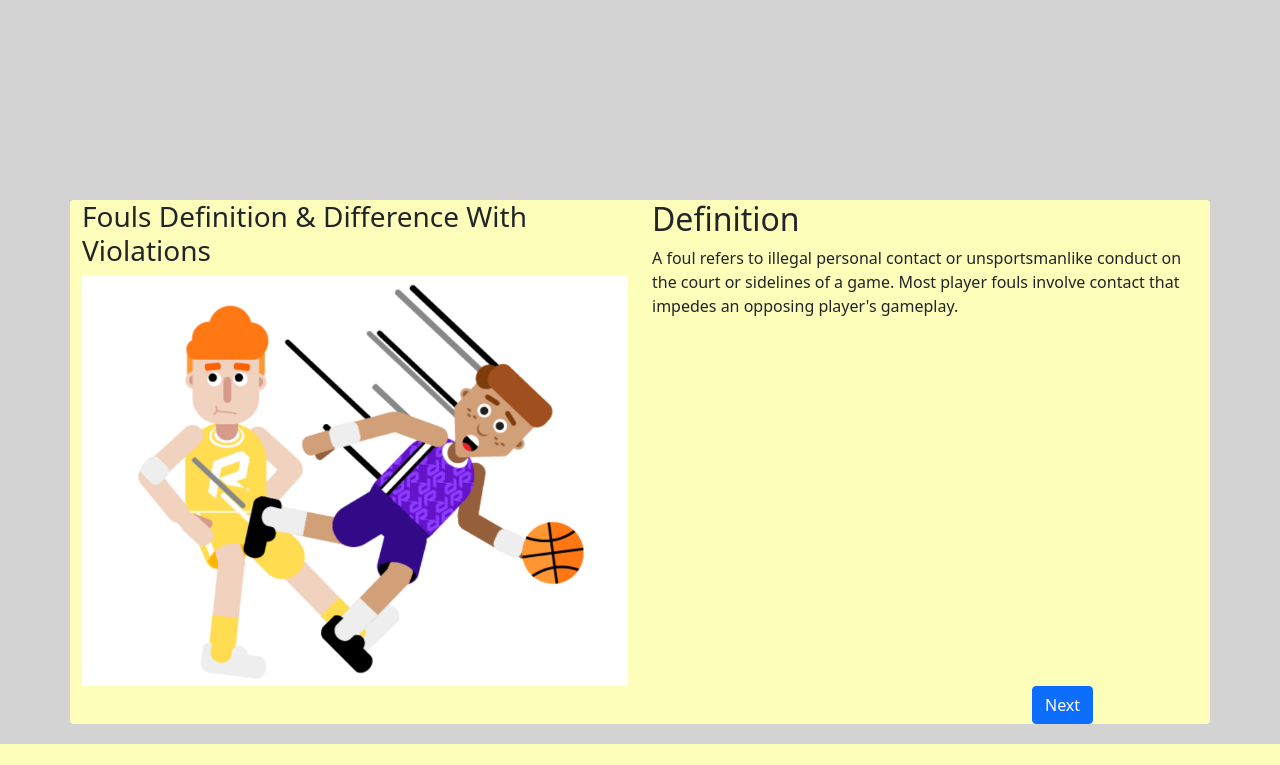
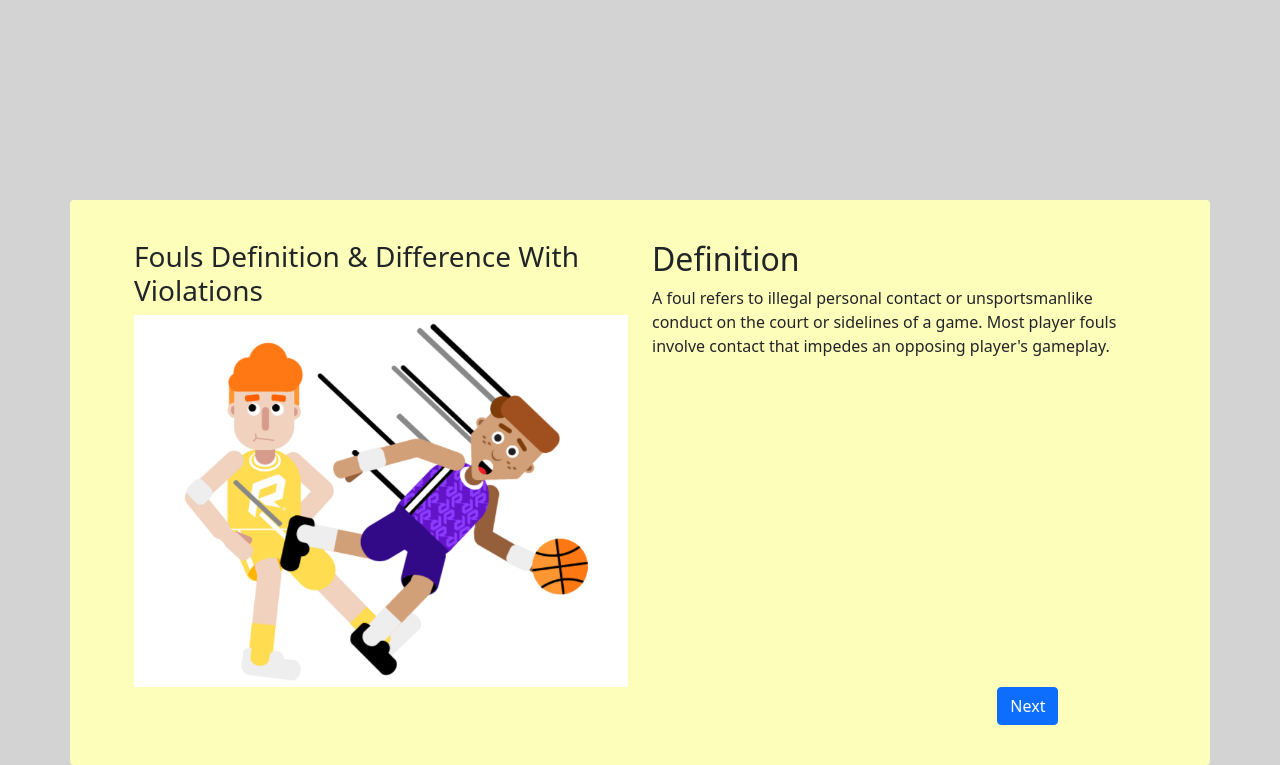
Before and after one commit to LeoLuo0320/UI-Project, a Flask app: page /fouls/1 in a window 1280 px wide. Shown: the part 56-821 px from the top of the page. Before the commit the page ends 800 px from the top, so only its background shows below. Run offline with Flask 2, Linux system fonts and the light colour scheme; some libraries are stand-ins or nearby versions.

Commit message:
Add card padding

```diff
--- a/static/main.css
+++ b/static/main.css
@@ -22,6 +22,7 @@ body {
 .card {
   margin-top: 200px;
   background-color: rgb(254, 254, 187);
+  padding: 5vh 5vw;
   border: none;
 }
 
```
